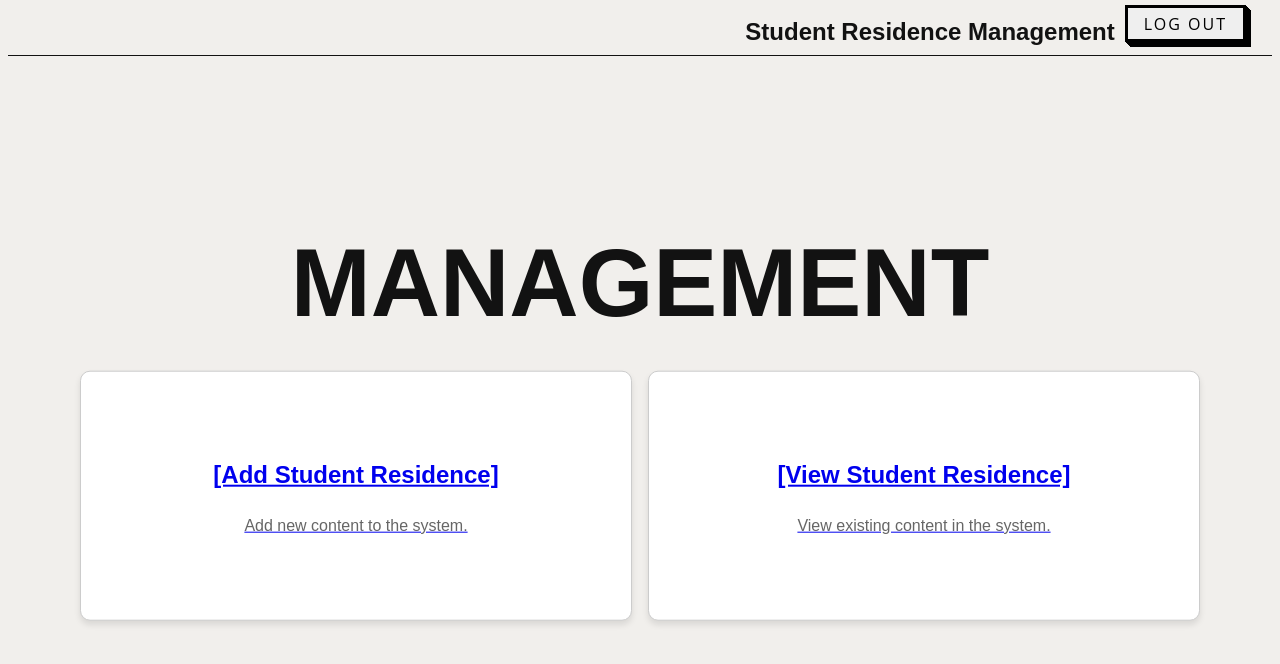
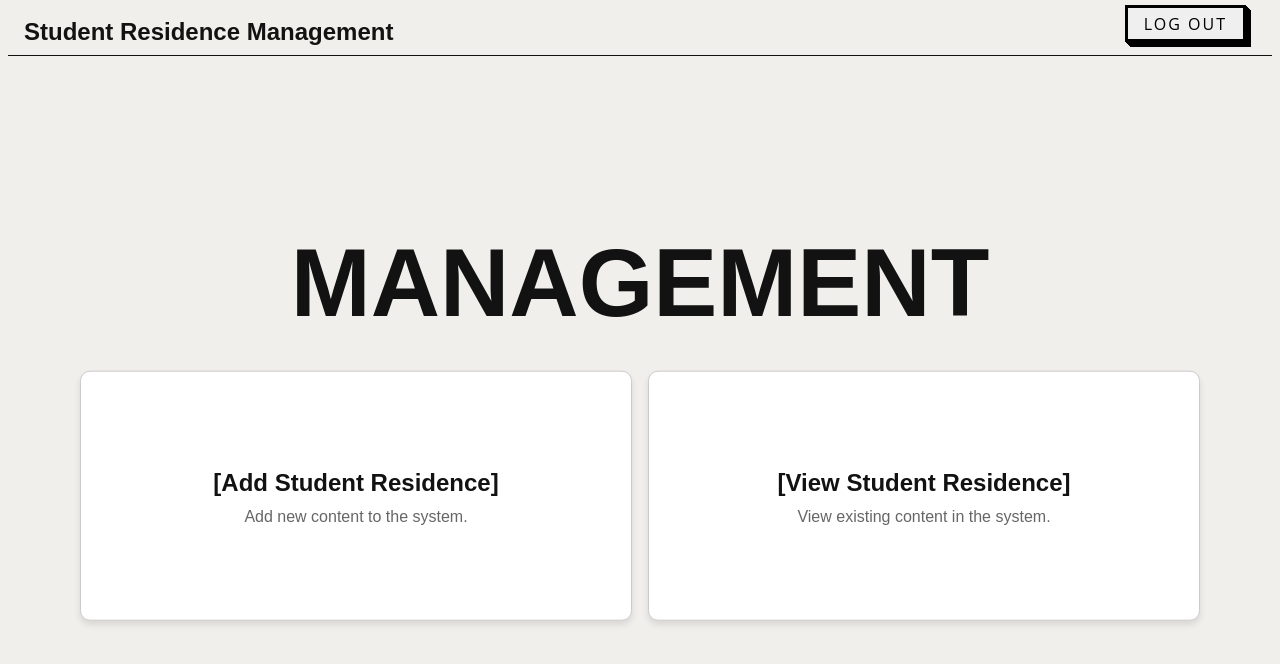
Before and after one commit to burntkayatoast/Student_Residence_Website, a PHP site: page /homepage.php in a window 1280 px wide. Shown: the top 664 px of the page. Run offline with PHP 8.4, Linux system fonts and the light colour scheme; a user stored in the database is signed in.

Commit message:
modified header things

```diff
--- a/stylesheet.css
+++ b/stylesheet.css
@@ -47,6 +47,7 @@ input[type="text"], input[type="password"] {
 /*********************
         BUTTONS
 **********************/
+/* SOURCE FROM https://getcssscan.com BUTTON54 */
 .button {
     font-family: "Open Sans", sans-serif;
     font-size: 16px;
@@ -99,6 +100,11 @@ input[type="text"], input[type="password"] {
     gap: 1em;
     padding: 1em;
 }
+
+.grid-container a {
+    color: var(--text);
+    text-decoration: none;
+}
 .grid-item {
     background-color: #fff;
     border: 1px solid #ccc;
@@ -116,13 +122,9 @@ input[type="text"], input[type="password"] {
     transform: translateY(-5px);
     box-shadow: 0 6px 10px rgba(0, 0, 0, 0.2);
 }
-.grid-item a {
-    text-decoration: none;
-    color: var(--text);
-}
 .grid-item h2 {
     font-size: 1.5em;
-    margin-bottom: 0.5em;
+    margin-bottom: -5px;
 }
 .grid-item p {
     font-size: 1em;
@@ -149,11 +151,17 @@ header .button {
     margin-bottom: 1em;
 }
 
+header h2 {
+    position:sticky;
+    top:0;
+    right: 75%;
+}
+
 /*********************
         FORM
 **********************/
 #form_container {
-    max-width: 600px;
+    max-width: 700px;
     margin: 50px auto;
     margin-top: -3em;
     background: white;
```
